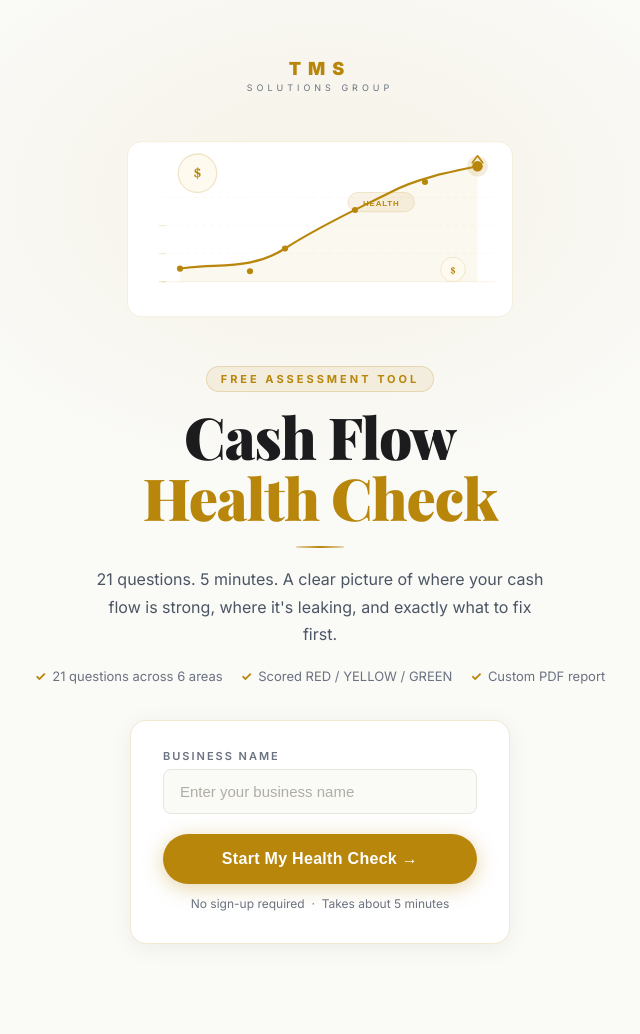
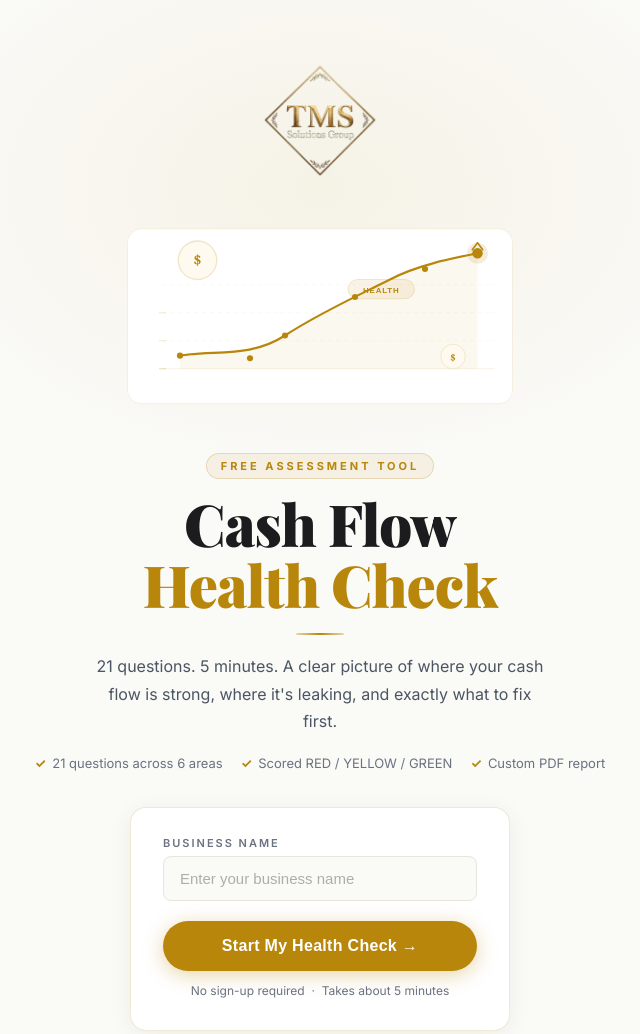
Before and after one commit to Tsparling1/-tms-cashflow, a website: page public/index.html in a window 1280 px wide. Shown: the whole page, without its empty margins (320-960 px from the left). Drawn offline with nearby package versions, Linux system fonts and the light colour scheme.

Commit message:
Replace text logo with TMS logo image

```diff
--- a/public/index.html
+++ b/public/index.html
@@ -89,6 +89,14 @@
     }
 
     .tms-logo { margin-bottom: 0; }
+
+    .tms-logo-img {
+      display: block;
+      width: 120px;
+      height: 120px;
+      object-fit: contain;
+      margin: 0 auto;
+    }
     .tms-letters {
       display: block;
       font-size: 18px;
@@ -1266,8 +1274,7 @@ function renderLanding() {
 
       <div class="landing-header">
         <div class="tms-logo">
-          <span class="tms-letters">TMS</span>
-          <span class="tms-sub">Solutions Group</span>
+          <img src="/images/tms-logo.png" alt="TMS Solutions Group" class="tms-logo-img" />
         </div>
       </div>
 
```
Also changed, not shown: public/images/tms-logo.png (added).
